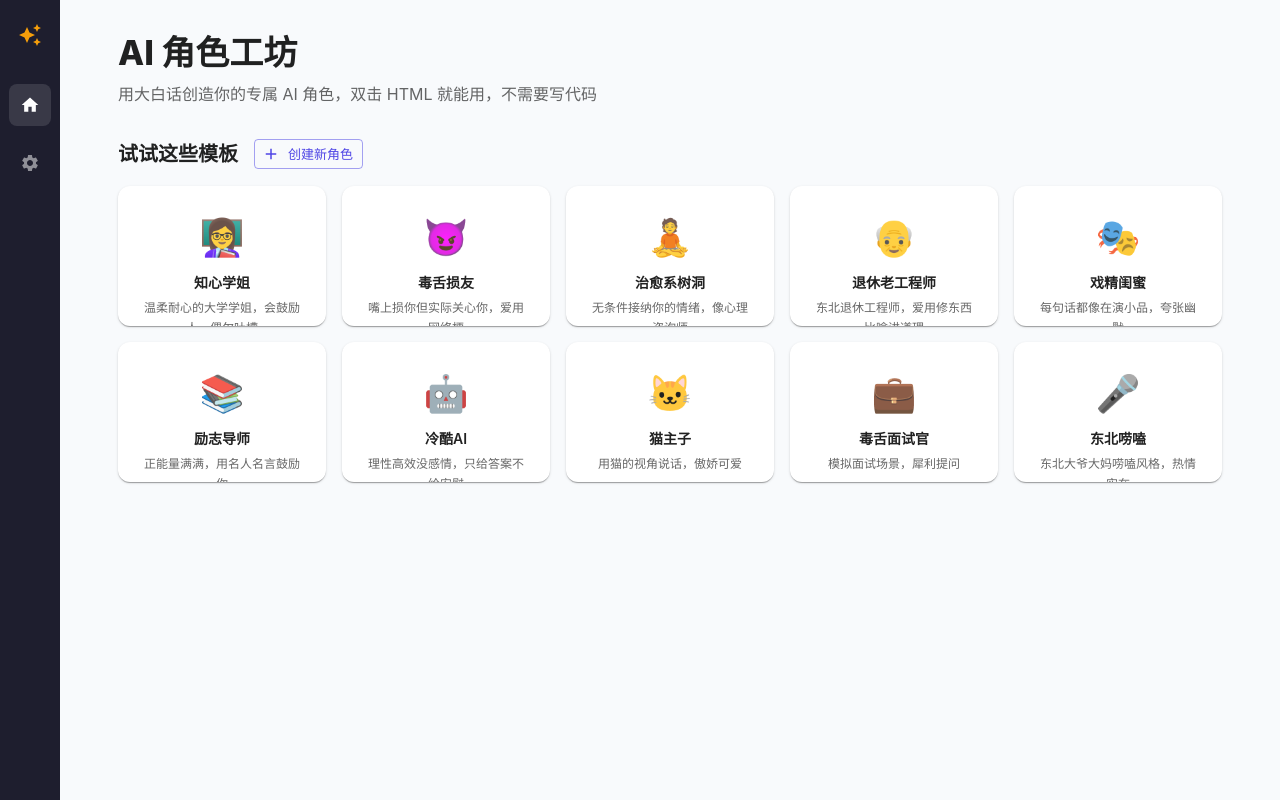
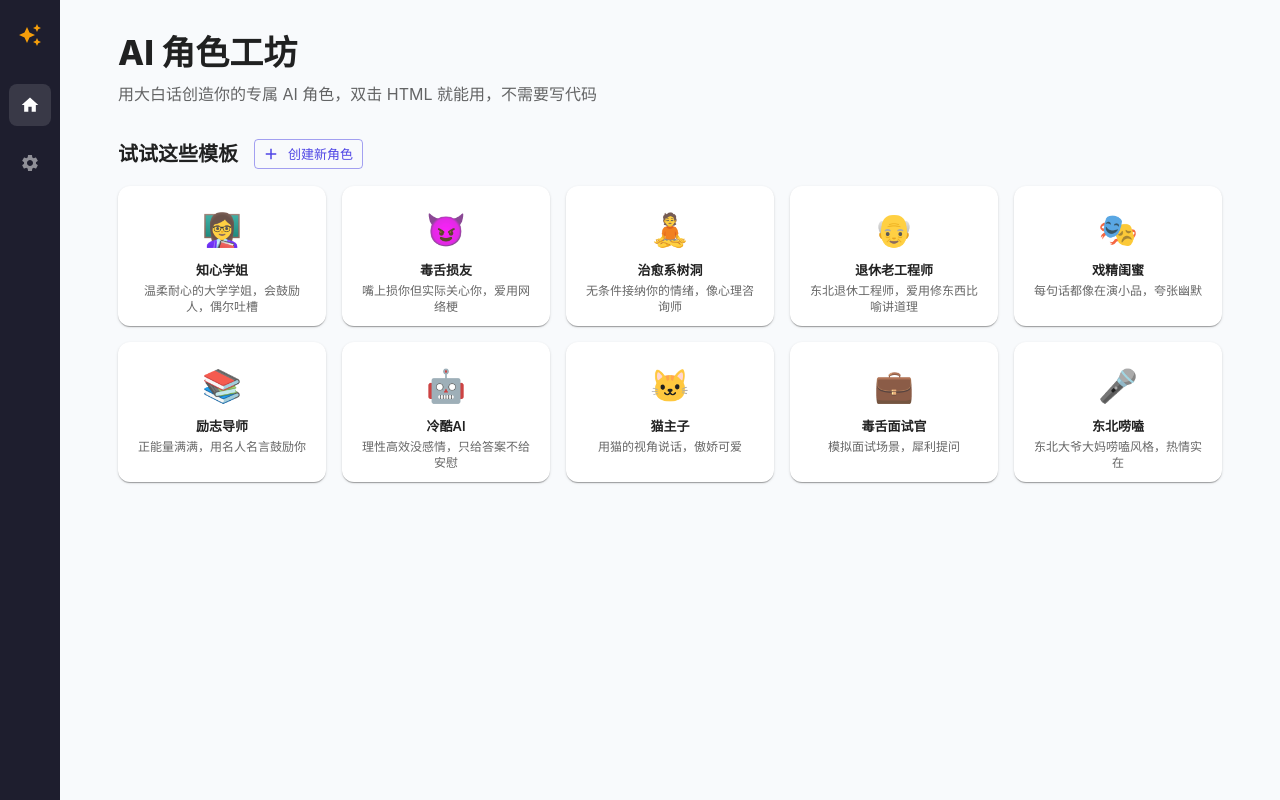
Before and after one commit to Andaluc1a/skill-generator, a React (Vite) app: page / in a window 1280 px wide. Built offline with nearby package versions, Linux system fonts and the light colour scheme.

Commit message:
fix: 角色卡片文字溢出 + text-clamp

```diff
--- a/src/components/home/CharacterCard.tsx
+++ b/src/components/home/CharacterCard.tsx
@@ -20,13 +20,17 @@ export function CharacterCard({ character, onClick, compact }: Props) {
         height: compact ? 140 : 180,
       }}
     >
-      <CardContent sx={{ display: 'flex', flexDirection: 'column', alignItems: 'center', py: 3 }}>
-        <Box sx={{ fontSize: compact ? 36 : 48, mb: 1 }}>{character.avatar}</Box>
-        <Typography variant="subtitle2" sx={{ fontWeight: 600, mb: 0.5 }}>
+      <CardContent sx={{ display: 'flex', flexDirection: 'column', alignItems: 'center', py: 2.5, px: 1.5 }}>
+        <Box sx={{ fontSize: compact ? 32 : 44, mb: 0.8 }}>{character.avatar}</Box>
+        <Typography variant="subtitle2" sx={{ fontWeight: 600, mb: 0.3, textAlign: 'center', fontSize: 13 }}>
           {character.name}
         </Typography>
-        <Typography variant="caption" color="text.secondary" sx={{ textAlign: 'center', px: 1 }}>
-          {character.description.slice(0, 30)}{character.description.length > 30 ? '…' : ''}
+        <Typography variant="caption" color="text.secondary" sx={{
+          textAlign: 'center', px: 0.5, overflow: 'hidden', textOverflow: 'ellipsis',
+          display: '-webkit-box', WebkitLineClamp: 2, WebkitBoxOrient: 'vertical',
+          lineHeight: 1.3, minHeight: compact ? '2.6em' : 'auto',
+        }}>
+          {character.description}
         </Typography>
         {!compact && character.tags.length > 0 && (
           <Box sx={{ display: 'flex', gap: 0.5, mt: 1, flexWrap: 'wrap', justifyContent: 'center' }}>
```
